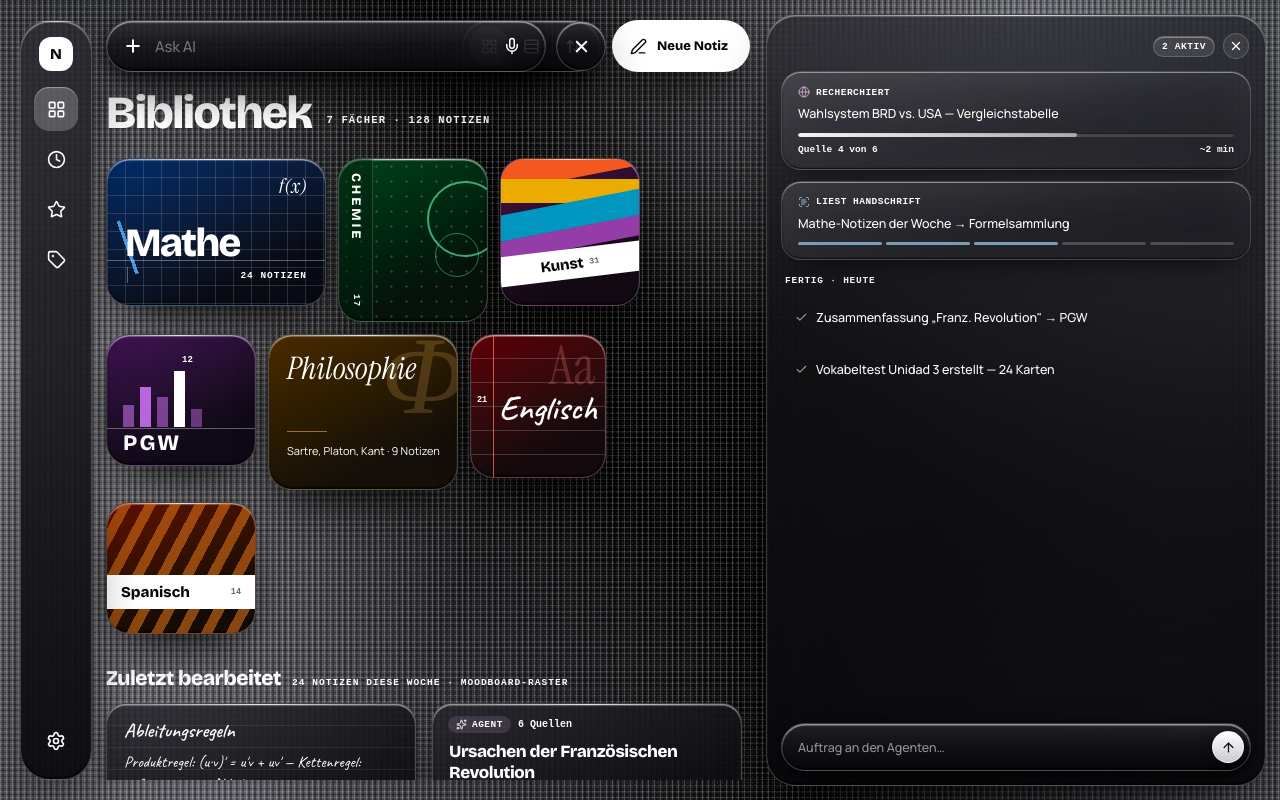
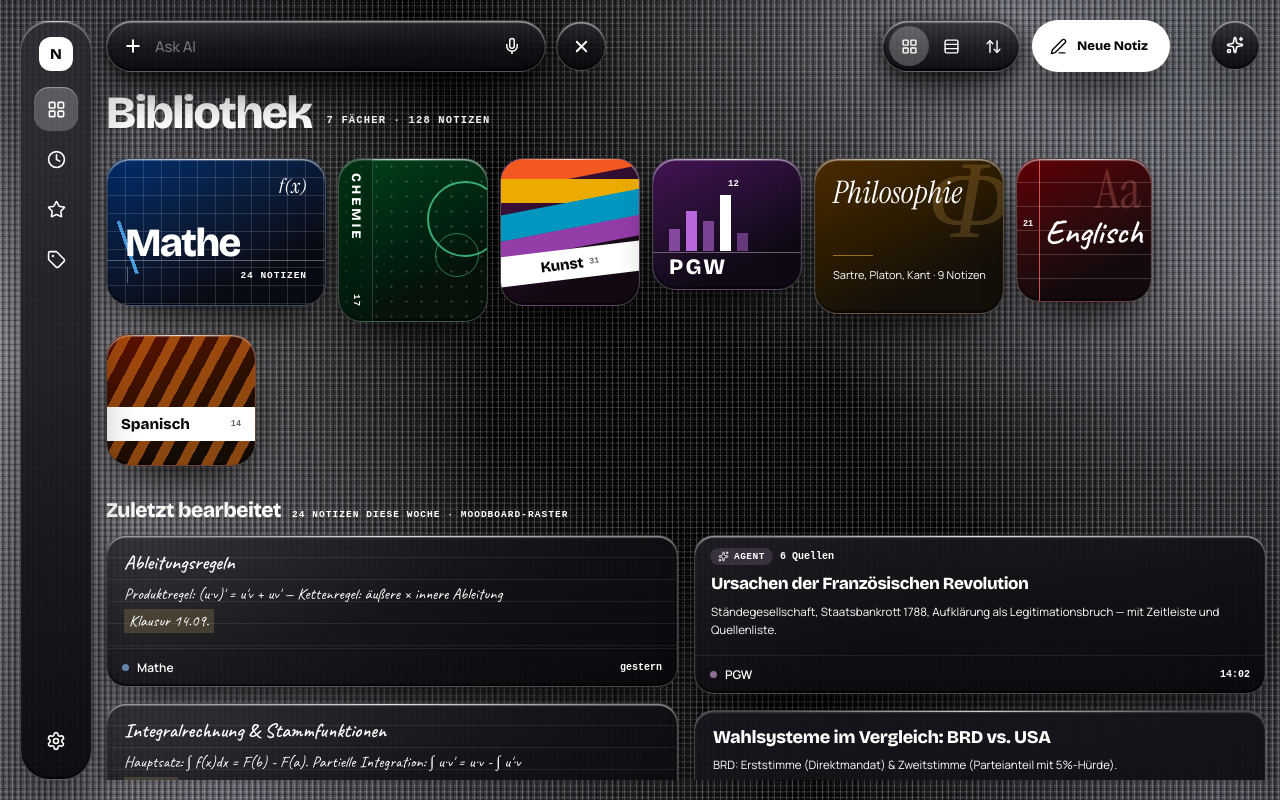
Before and after one commit to lucagerdau07-del/NotesAPP, a React (Vite) app: page / in a window 1280 px wide. Built offline with nearby package versions, Linux system fonts and the light colour scheme.

Commit message:
savestate: set agent panel closed by default

```diff
--- a/src/components/Library.jsx
+++ b/src/components/Library.jsx
@@ -926,7 +926,7 @@ export default function Library({ onOpenNote, onOpenSettings }) {
   const [searchQuery, setSearchQuery] = useState('');
   const [isMicActive, setIsMicActive] = useState(false);
   const [sortToast, setSortToast] = useState(null);
-  const [agentOpen, setAgentOpen] = useState(true);
+  const [agentOpen, setAgentOpen] = useState(false);
   const [agentTasks, setAgentTasks] = useState([]);
   const [agentDraft, setAgentDraft] = useState('');
   const toastTimeoutRef = useRef(null);
```
